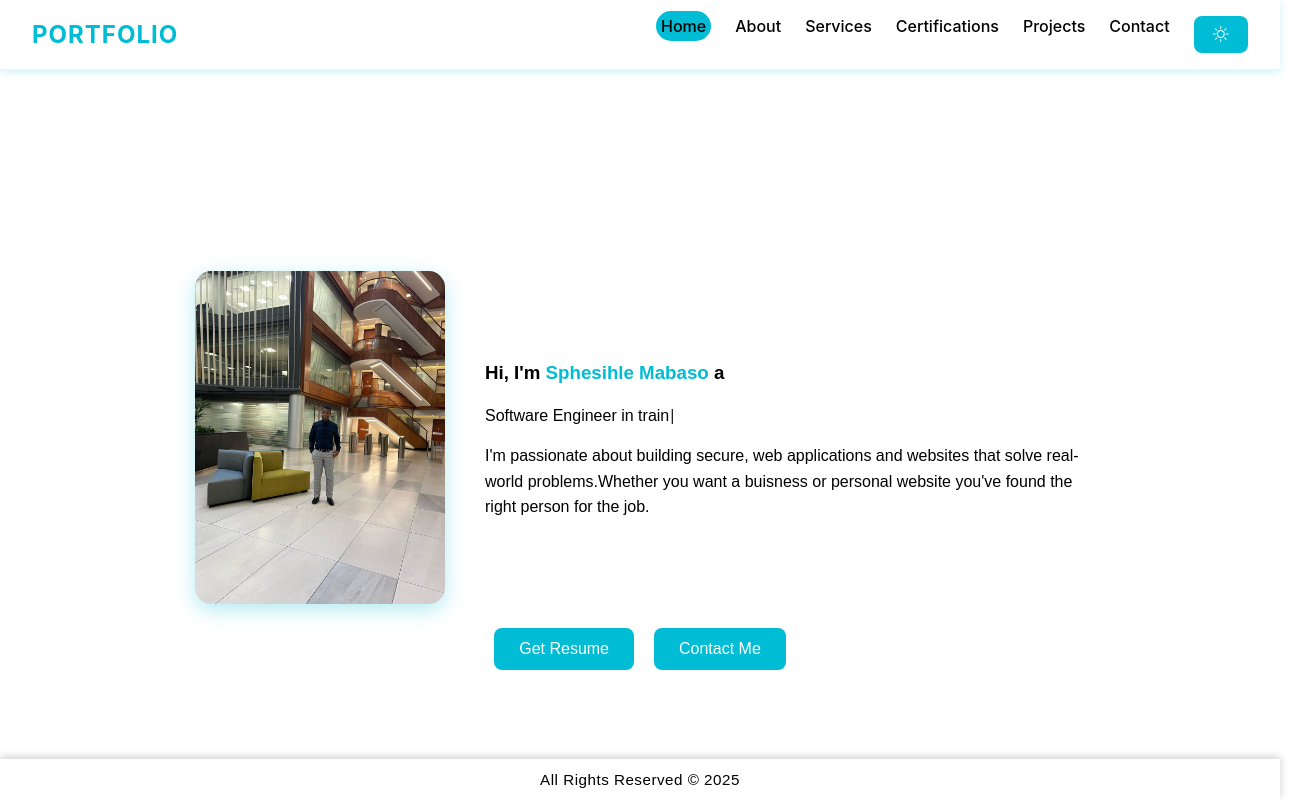
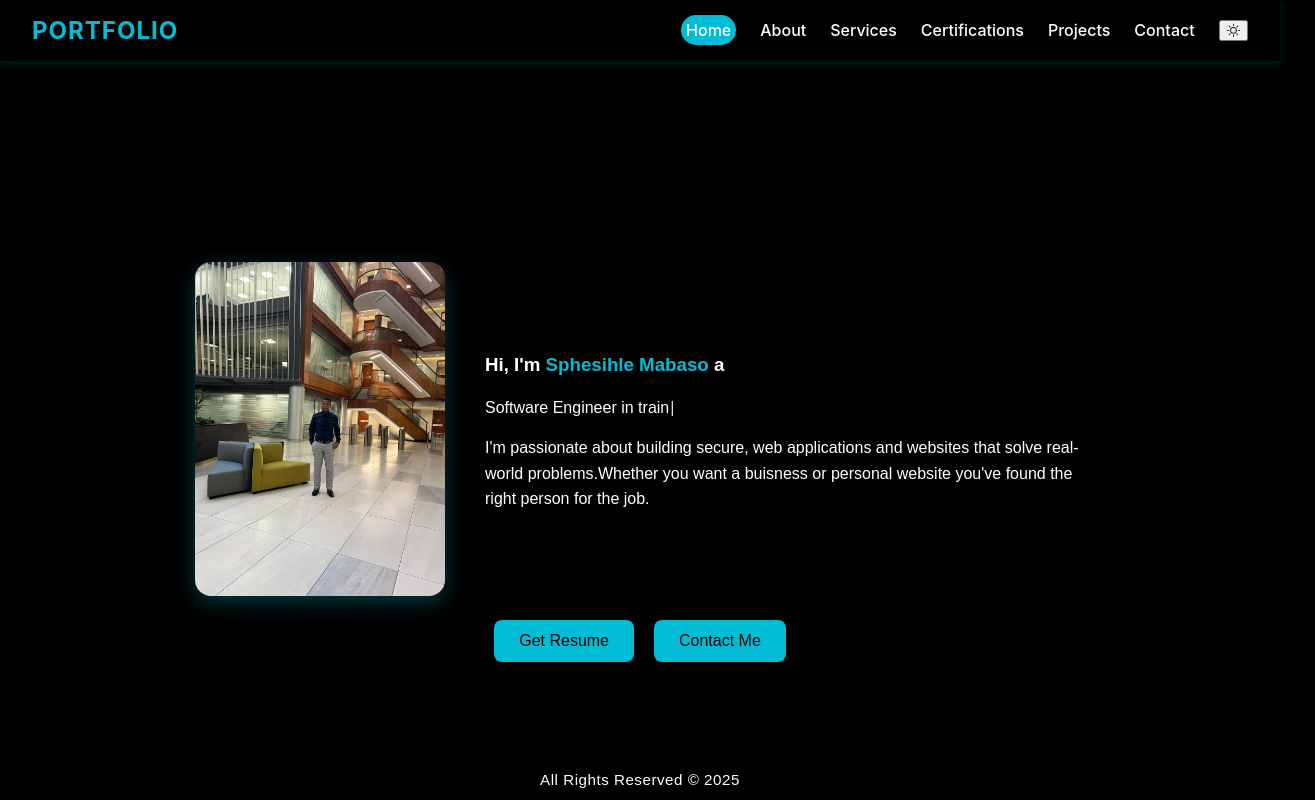
Before and after one commit to Sphesihlesfiso/SphesihlePortfolio, a React (Create React App) app in the folder portfolio/: page / in a window 1280 px wide. Shown: the top 800 px of the page, 1315 px wide, since content can reach past the window. Built offline with nearby package versions, Linux system fonts and the light colour scheme.

Commit message:
Updated theme virables

```diff
--- a/portfolio/src/App.css
+++ b/portfolio/src/App.css
@@ -8,26 +8,31 @@
   --text-black: black;
   --card-primary-bg: #1a1a1a;
   --card-secondary-bg: #f8f9fa;
+
+  /* Default Theme: Dark */
+  --bg-color: var(--black-bg);
+  --text-color: var(--text-white);
+  --card-bg: var(--card-primary-bg);
 }
 
-/* Default: Dark Theme */
+/* Explicit Light Theme */
+:root[data-theme="light"] {
+  --bg-color: var(--white-bg);
+  --text-color: var(--text-black);
+  --card-bg: var(--card-secondary-bg);
+}
+
+/* Explicit Dark Theme (Optional, if you toggle back) */
 :root[data-theme="dark"] {
   --bg-color: var(--black-bg);
   --text-color: var(--text-white);
   --card-bg: var(--card-primary-bg);
 }
 
-/* Light Theme */
-:root[data-theme="light"] {
-  --bg-color: var(--white-bg);
-  --text-color: var(--text-black);
-  --card-bg: var(--card-secondary-bg);
-}
-
 html,
 body {
-  height: 100%; /* ensure full viewport height */
-  width: 100%; /* full width */
+  height: 100%;
+  width: 100%;
   margin: 0;
   padding: 0;
   box-sizing: border-box;
@@ -36,53 +41,3 @@ body {
   background-color: var(--bg-color);
   color: var(--text-color);
 }
-
-/* Ensure all elements respect box-sizing */
-*,
-*::before,
-*::after {
-  box-sizing: inherit;
-}
-
-/* App container */
-.App {
-  min-height: 100vh;
-  width: 100%;
-  display: flex;
-  flex-direction: column;
-  justify-content: center;
-  align-items: center;
-}
-
-/* Buttons */
-button {
-  background-color: #00bcd4; /* bright aqua accent */
-  color: #fff;
-  border: none;
-  padding: 0.6rem 1.2rem;
-  border-radius: 8px;
-  font-size: 1rem;
-  font-weight: 500;
-  cursor: pointer;
-  transition: all 0.3s ease;
-}
-
-button:hover {
-  background-color: #0097a7;
-  transform: translateY(-2px);
-}
-
-button:active {
-  transform: scale(0.98);
-}
-
-/* Full-screen section helper */
-.full-section {
-  min-height: 100vh; /* full screen height */
-  width: 100%;
-  display: flex;
-  align-items: center;
-  justify-content: center;
-
-  background-color: var(--bg-color); /* slightly lighter dark for contrast */
-}
--- a/portfolio/src/Home/Home.jsx
+++ b/portfolio/src/Home/Home.jsx
@@ -43,7 +43,7 @@ export default function Home() {
       </div>
 
       <div className="Buttons">
-        <a href={`${process.env.PUBLIC_URL}/Sphesihle_Mabaso.docx`} download>
+        <a href={`${process.env.PUBLIC_URL}/Sphesihle_Mabaso_CV.docx`} download>
           <button>Get Resume</button>
         </a>
         <a href="#contact">
--- a/portfolio/src/Projects/Projects_array.jsx
+++ b/portfolio/src/Projects/Projects_array.jsx
@@ -1,4 +1,11 @@
 const Projects_array = [
+  {
+    title: "Tri Scope Planner",
+    description:
+      "A scheduling web app built with React (Vite), Node.js, TypeScript, PostgreSQL, Tailwind CSS, and Shadcn/UI, allowing daily, weekly, and monthly task planning with Mailtrap integration.",
+    image: "/images/Tri Scope Planner.png",
+    link: "https://triscopeplaner.xyz/",
+  },
   {
     title: "Portfolio Website",
     description:
@@ -18,11 +25,5 @@ const Projects_array = [
       "A note-taking app built with React, Node.js, TypeScript, and MongoDb, enabling users to create, edit, and organize notes with a clean, responsive interface.",
     image: "/images/Thinkboard App.png",
   },
-  {
-    title: "Tri Scope Planner",
-    description:
-      "A scheduling web app built with React (Vite), Node.js, TypeScript, PostgreSQL, Tailwind CSS, and Shadcn/UI, allowing daily, weekly, and monthly task planning with Google Calendar integration.",
-    image: "/images/Tri Scope Planner.png",
-  },
 ];
 export default Projects_array;
```
Also changed, not shown: 7 other files (tests, documents, lock files or other folders).
